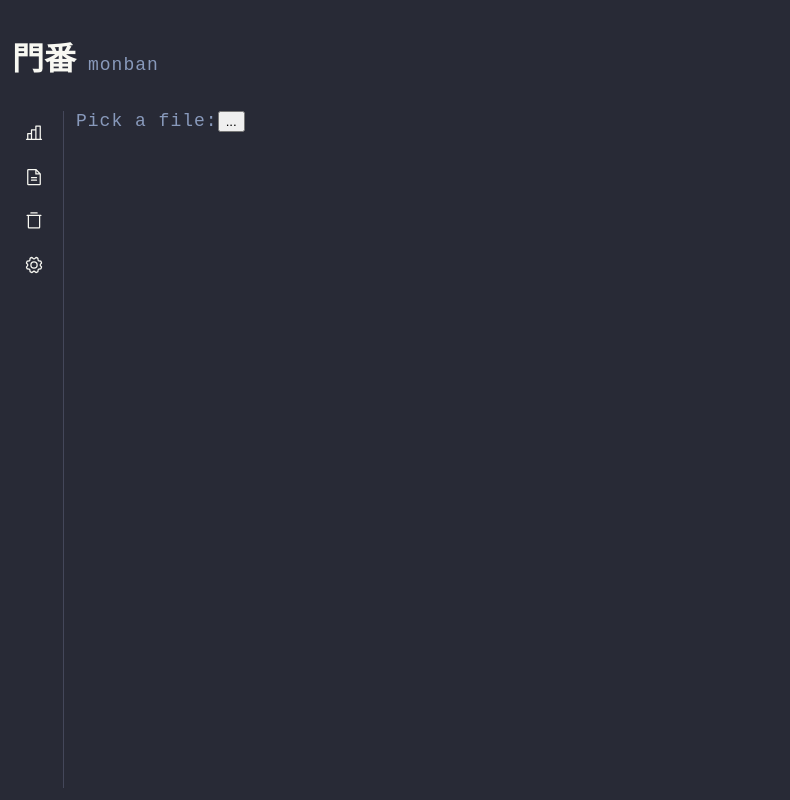
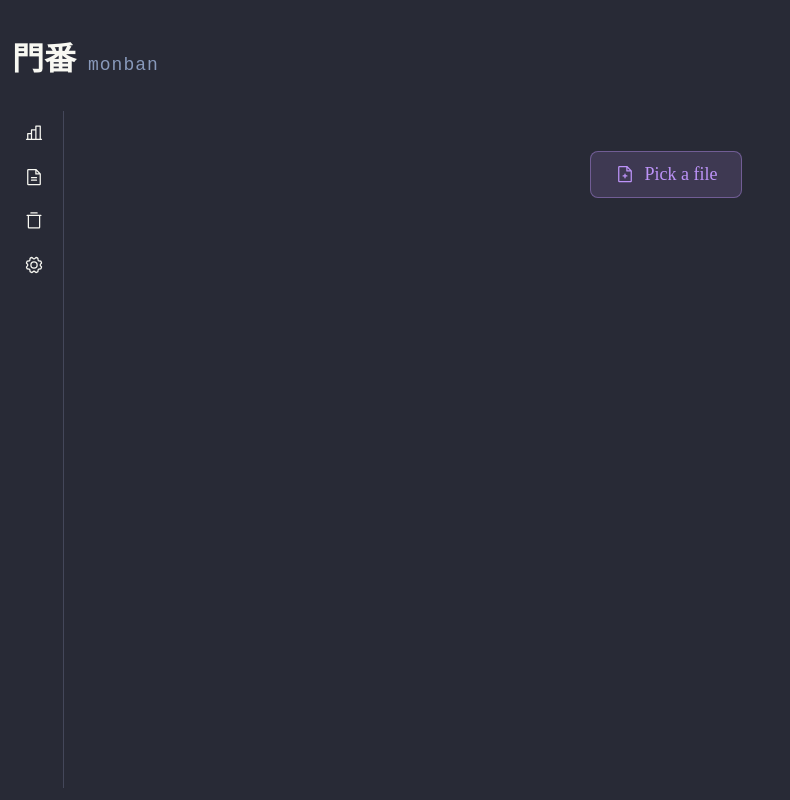
Before and after one commit to cygnus-loop-labs/monban, a React (Vite) app in the folder ui/: page / in a window 1280 px wide. Shown: the whole page, without its empty margins (0-790 px from the left). Built offline with nearby package versions, Linux system fonts and the light colour scheme.

Commit message:
Pimp file picker

```diff
--- a/ui/src/pages/home/HomePage.jsx
+++ b/ui/src/pages/home/HomePage.jsx
@@ -3,7 +3,7 @@ import { useNavigate } from 'react-router-dom';
 import { resolveResource } from "@tauri-apps/api/path";
 import { open } from "@tauri-apps/plugin-dialog";
 
-import { WarningCircleIcon } from "@phosphor-icons/react";
+import { FilePlusIcon, WarningCircleIcon } from "@phosphor-icons/react";
 
 import { useAppState } from "../../AppContext";
 
@@ -26,10 +26,12 @@ export default function HomePage() {
     }
 
     return (
-        <>
-            <div className="text-title-m">
-                Pick a file:
-                <button onClick={handlePickFile}>...</button>
+        <div className="home">
+            <div className="home__picker">
+                <button className="home__button" onClick={handlePickFile}>
+                    <FilePlusIcon />
+                    <span>Pick a file</span>
+                </button>
             </div>
 
             {error && (
@@ -38,6 +40,6 @@ export default function HomePage() {
                     <span>{error}</span>
                 </div>
             )}
-        </>
+        </div>
     );
 }
--- a/ui/src/pages/loading/LoadingScreen.jsx
+++ b/ui/src/pages/loading/LoadingScreen.jsx
@@ -1,11 +1,11 @@
 import { ProgressBar } from "../../components/ui/ProgressBar";
-import { Layout } from '../../components/layouts/Layout.jsx';
 
 export default function LoadingScreen({ progress = null, message = null }) {
     return (
-        <div className="text-serif-xxl loading-progress">
-            Loading
-            <ProgressBar height="20px" width="200px" value={progress} color="var(--red)" />
+        <div className="loading">
+            <span className="loading__label">Loading</span>
+            <ProgressBar value={progress} width="240px" height="12px" color="var(--purple)" />
+            <span className="loading__progress">{progress}%</span>
         </div>
     );
 }
--- a/ui/src/pages/pages.css
+++ b/ui/src/pages/pages.css
@@ -1,20 +1,62 @@
-.home-row__picker {
-    cursor: pointer;
+.home {
+    display: flex;
+    flex-direction: column;
+    align-items: center;
+    padding-top: 40px;
+    gap: 12px;
 }
 
-.home-row {
-    font-size: var(--font-size-m);
-    font-family: var(--font-serif);
-    text-align: right;
-    padding: 12px 0px;
+.home__picker {
+    display: flex;
+    flex-direction: column;
+    align-items: center;
+    gap: 20px;
 }
 
-.loading-progress {
-    width: 100%;
-    margin: 0 auto;
-    background: var(--color-current-line);
-    border-radius: 4px;
-    overflow: hidden;
+.home__button {
+    display: flex;
+    align-items: center;
+    gap: 10px;
+    padding: 12px 24px;
+    background: color-mix(in srgb, var(--purple) 15%, transparent);
+    border: 1px solid color-mix(in srgb, var(--purple) 40%, transparent);
+    border-radius: 8px;
+    color: var(--purple);
+    font-family: var(--font-sans);
+    font-size: var(--font-size-m);
+    cursor: pointer;
+    transition: background 0.15s ease, border-color 0.15s ease;
+}
+
+.home__button:hover {
+    background: color-mix(in srgb, var(--purple) 25%, transparent);
+    border-color: var(--purple);
+}
+
+.home__button svg {
+    width: 20px;
+    height: 20px;
+    flex-shrink: 0;
+}
+
+.loading {
+    display: flex;
+    flex-direction: column;
+    align-items: center;
+    padding-top: 50px;
+    gap: 16px;
+}
+
+.loading__label {
+    font-family: var(--font-serif);
+    font-size: var(--font-size-xl);
+    color: var(--subtle);
+}
+
+.loading__progress {
+    font-family: var(--font-mono);
+    font-size: var(--font-size-xs);
+    color: var(--subtle);
 }
 
 .coverage-section {
```
